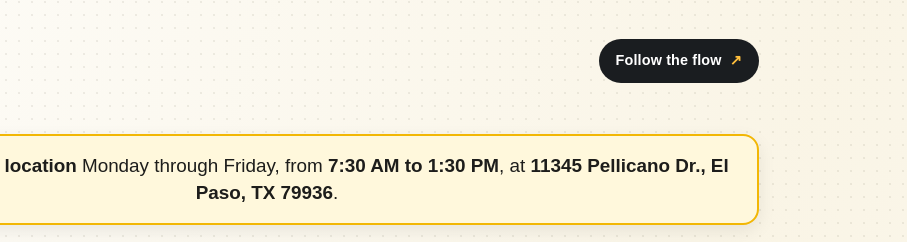
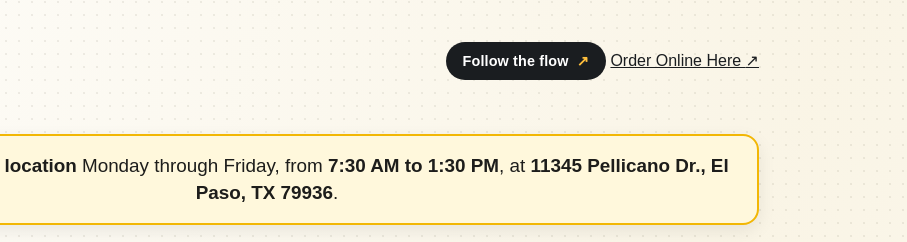
Before and after one commit to 723CafecitoSt/menu, a plain HTML site: page index.html in a window 1280 px wide. Shown: the top 242 px of the page, 373-1280 px from the left. Drawn offline with Linux system fonts and the light colour scheme; no server answers.

Commit message:
Add DoorDash order button to header

```diff
--- a/index.html
+++ b/index.html
@@ -12,7 +12,10 @@
   <div class="page-shell">
     <header class="masthead">
       <a class="brand" href="#top" aria-label="723 Cafecito St. home"><img src="assets/logo.png" alt="723 Cafecito St."></a>
-      <a class="header-social" href="https://www.instagram.com/723cafecitostreet/" target="_blank" rel="noopener noreferrer">Follow the flow <span aria-hidden="true">↗</span></a>
+      <div class="header-actions">
+        <a class="header-social" href="https://www.instagram.com/723cafecitostreet/" target="_blank" rel="noopener noreferrer">Follow the flow <span aria-hidden="true">↗</span></a>
+        <a class="header-order" href="https://www.doordash.com/store/723-cafecito-st.-el-paso-52942520/124704991/?event_type=autocomplete&pickup=false" target="_blank" rel="noopener noreferrer">Order Online Here <span aria-hidden="true">↗</span></a>
+      </div>
     </header>
 
     <main id="top">
```
